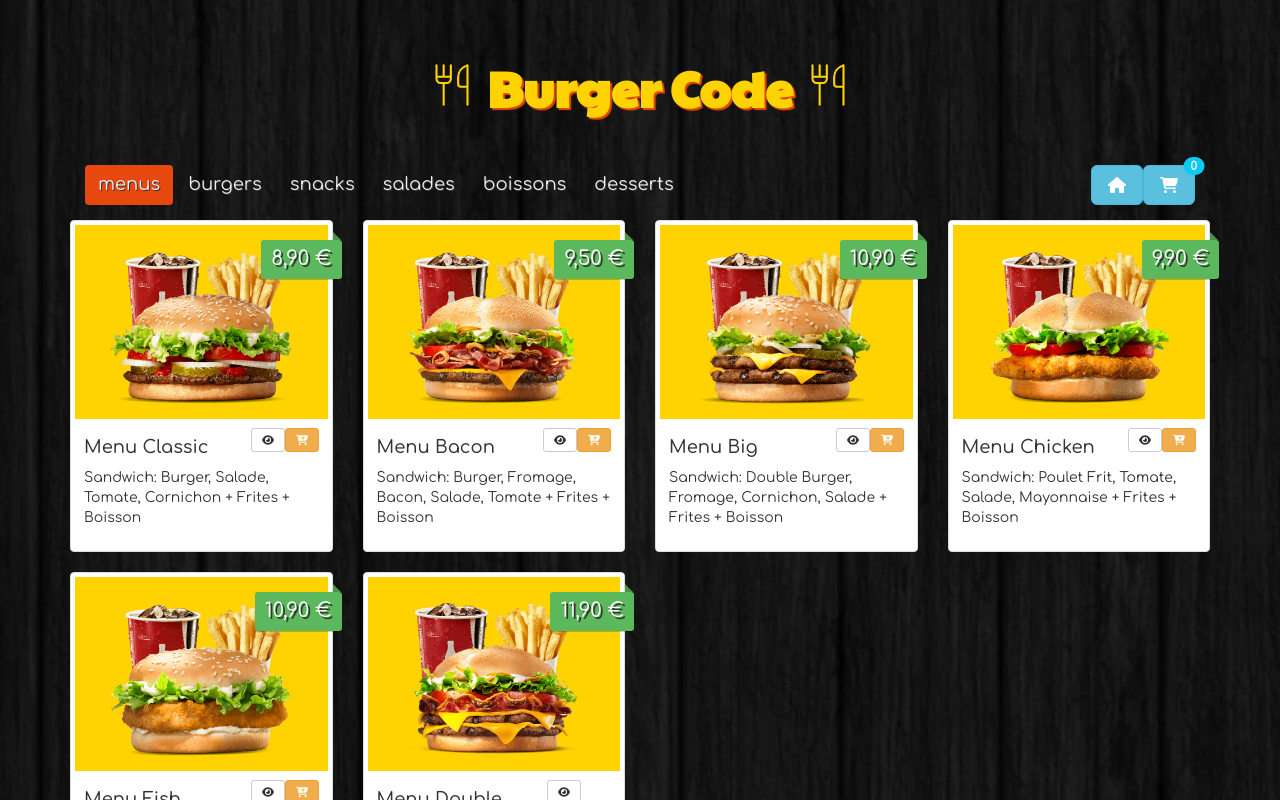
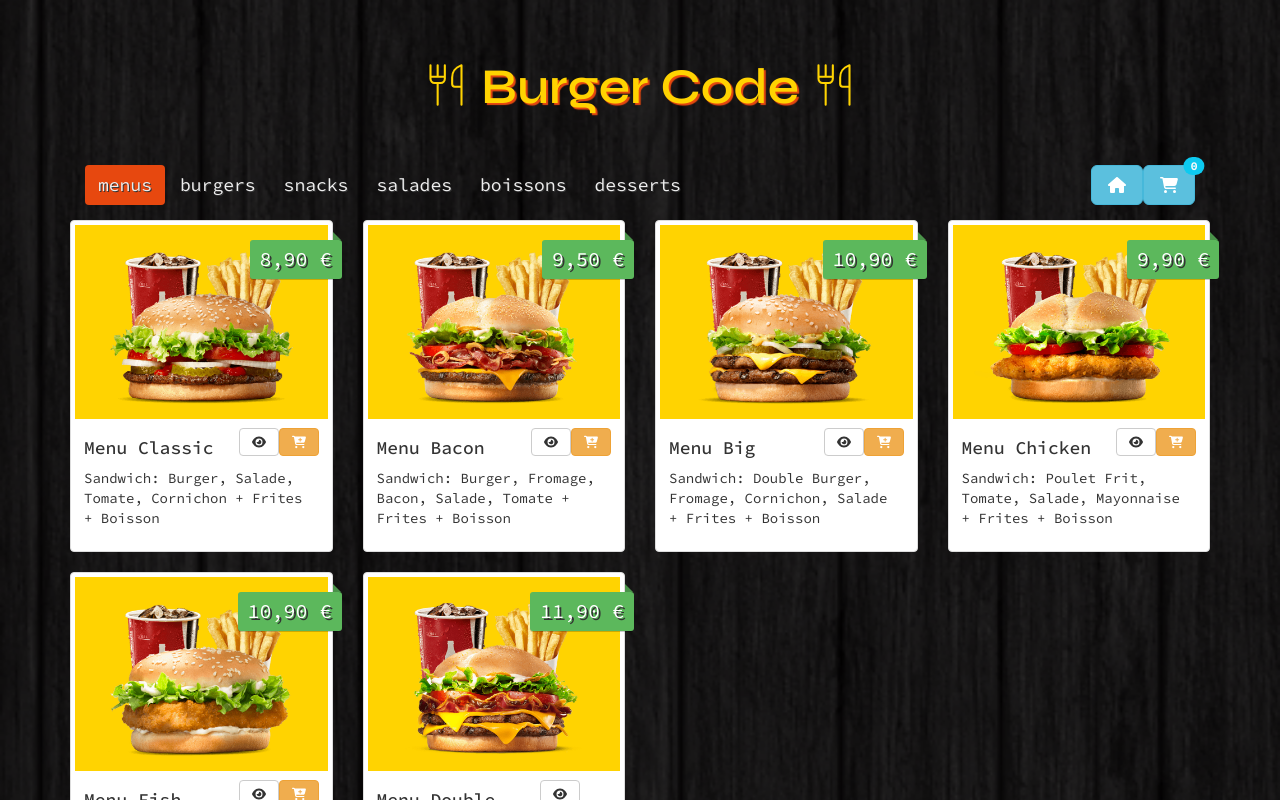
Before and after one commit to fabagile/burger-code, a Next.js app: page /products in a window 1280 px wide. Shown: the top 800 px of the page. Built offline with nearby package versions, Linux system fonts and the light colour scheme.

Commit message:
import fonts

```diff
--- a/src/components/layout/navbar/Navigation.tsx
+++ b/src/components/layout/navbar/Navigation.tsx
@@ -38,7 +38,7 @@ const Navigation = () => {
           ))}
         </ul>
 
-        <Actions>
+        <Actions btnSize='lg'>
           <BackHome />
           <ShowCart />
         </Actions>
--- a/src/components/products/Detail.tsx
+++ b/src/components/products/Detail.tsx
@@ -27,7 +27,7 @@ const Detail = ({ id, name, description, price, image }) => {
               <h4>{name}</h4>
               <div className="my-3 float-end">
                 <Actions >
-                  <AddToCart id={id} size="sm" />
+                  <AddToCart id={id} />
                   <Button size="sm" btnColor="info">
                     <Icon name="arrow-left" />
                   </Button>
--- a/src/components/products/Dish.tsx
+++ b/src/components/products/Dish.tsx
@@ -29,14 +29,14 @@ const Dish = ({ id, name, description, price, image }) => {
             <div className="d-flex justify-content-between">
               <h4>{name}</h4>
               <div className="float-end">
-                <Actions btnSize="sm">
+                <Actions >
                   <ShowProduct id={id} />
                   {/* <Button size="sm" outline btnColor="link">
                     <Link href={`/products/${id}`}>
                       <Icon name="eye" />
                     </Link>
                   </Button> */}
-                  <AddToCart size="sm" id={id} />
+                  <AddToCart id={id} />
                 </Actions>
               </div>
             </div>
--- a/src/styles/main.css
+++ b/src/styles/main.css
@@ -7,7 +7,7 @@
 body {
   background: url(../../public/images/bg.png);
   background-size: cover;
-  font-family:'Comfortaa' !important;
+  font-family:var(--primary-font) !important;
 }
 .site {
   font-weight: 400;
@@ -15,8 +15,13 @@ body {
 code {
   font-family: monospace;
 }
+
+:root {
+  --primary-font: 'Source Code Pro';
+  --secondary-font: "Syne"
+}
 .text-logo {
-  font-family: 'Paytone One' !important;
+  font-family: var(--secondary-font) !important;
   cursor: pointer;
   color: #ffd301;
   font-weight: 600;
```
